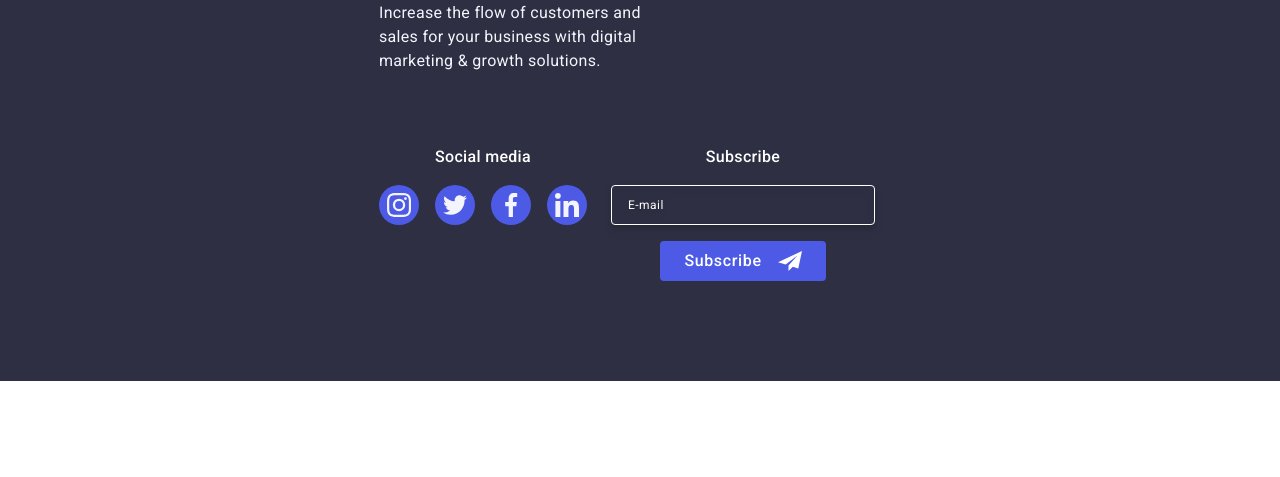
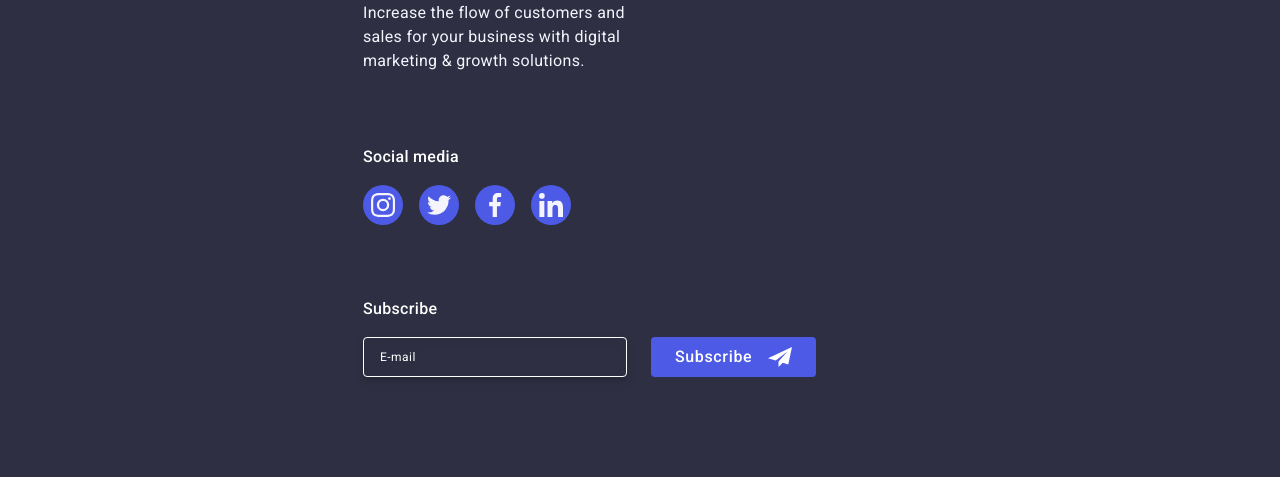
Before and after one commit to AndriiKusiak/goit-markup-hw-06, a plain HTML site: page index.html in a window 1280 px wide. Shown: the part 2329-2806 px from the top of the page. Before the commit the page ends 2710 px from the top, so only its background shows below. Drawn offline with nearby package versions, Linux system fonts and the light colour scheme.

Commit message:
footerTablet

```diff
--- a/css/media.css
+++ b/css/media.css
@@ -39,15 +39,16 @@
   }
 
   .customers-list {
+    justify-content: center;
     gap: 72px 24px;
   }
 
   .customers-link {
-    width: 168px;
+    width: 100%;
   }
 
   .customers-item {
-    width: calc((100% - 48px) / 3);
+    width: 168px;
   }
 
   .footer-paragraph,
@@ -56,7 +57,7 @@
   }
 
   .footer-container {
-    width: 552px;
+    width: 584px;
     display: flex;
     flex-direction: row;
     flex-wrap: wrap;
@@ -64,8 +65,21 @@
     gap: 72px 24px;
   }
 
+  .footer-form {
+    flex-direction: row;
+    gap: 24px;
+  }
+
   .footer-logo-container {
-    /* display: flex; */
+    align-items: flex-start;
+  }
+
+  .footer-social-paragraph {
+    text-align: left;
+  }
+
+  .footer-subscribe {
+    text-align: left;
   }
 
   .footer-input {
--- a/css/styles.css
+++ b/css/styles.css
@@ -513,7 +513,6 @@ img {
   flex-direction: column;
   align-items: center;
   gap: 16px;
-  /* gap: 24px; */
 }
 
 .footer-input {
```
